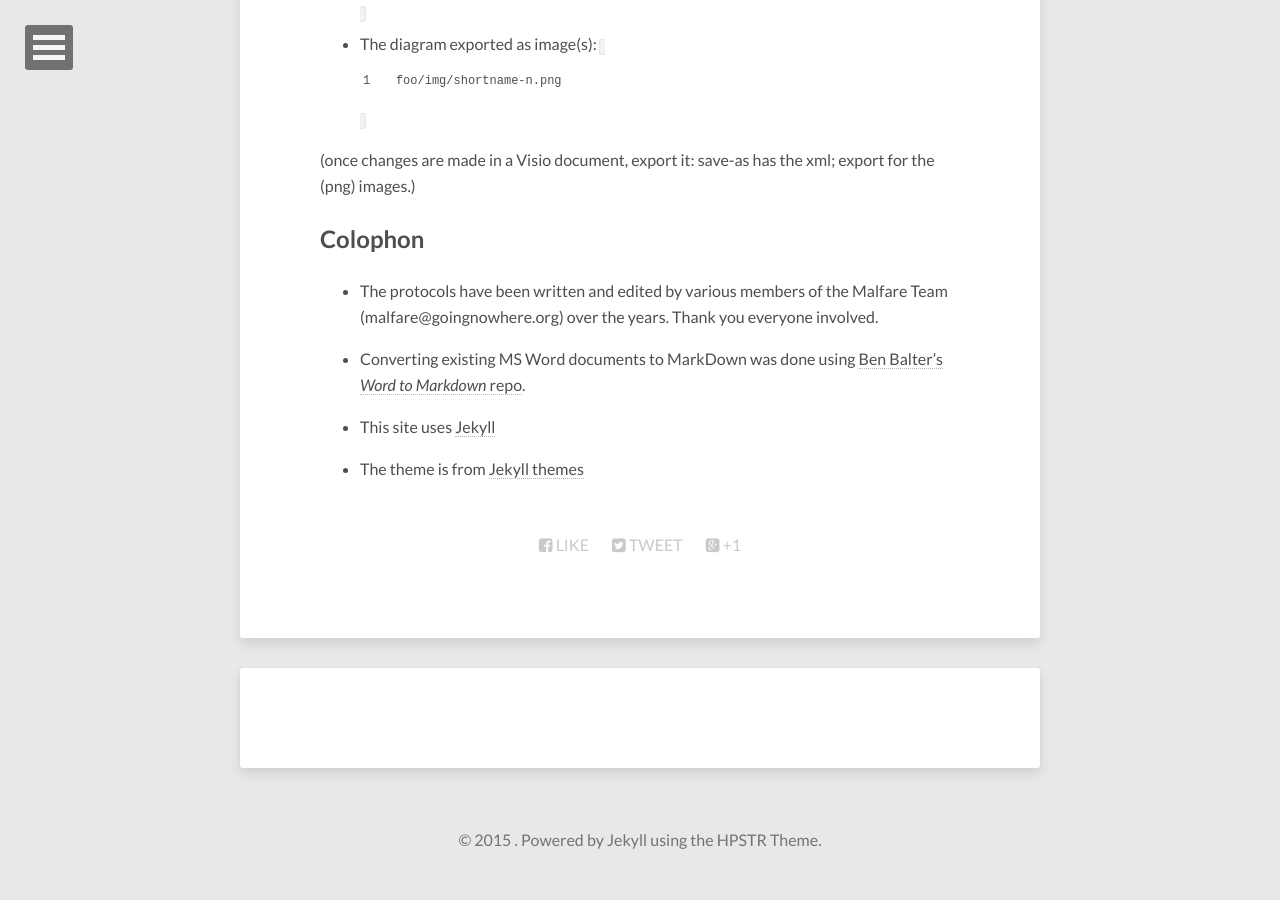
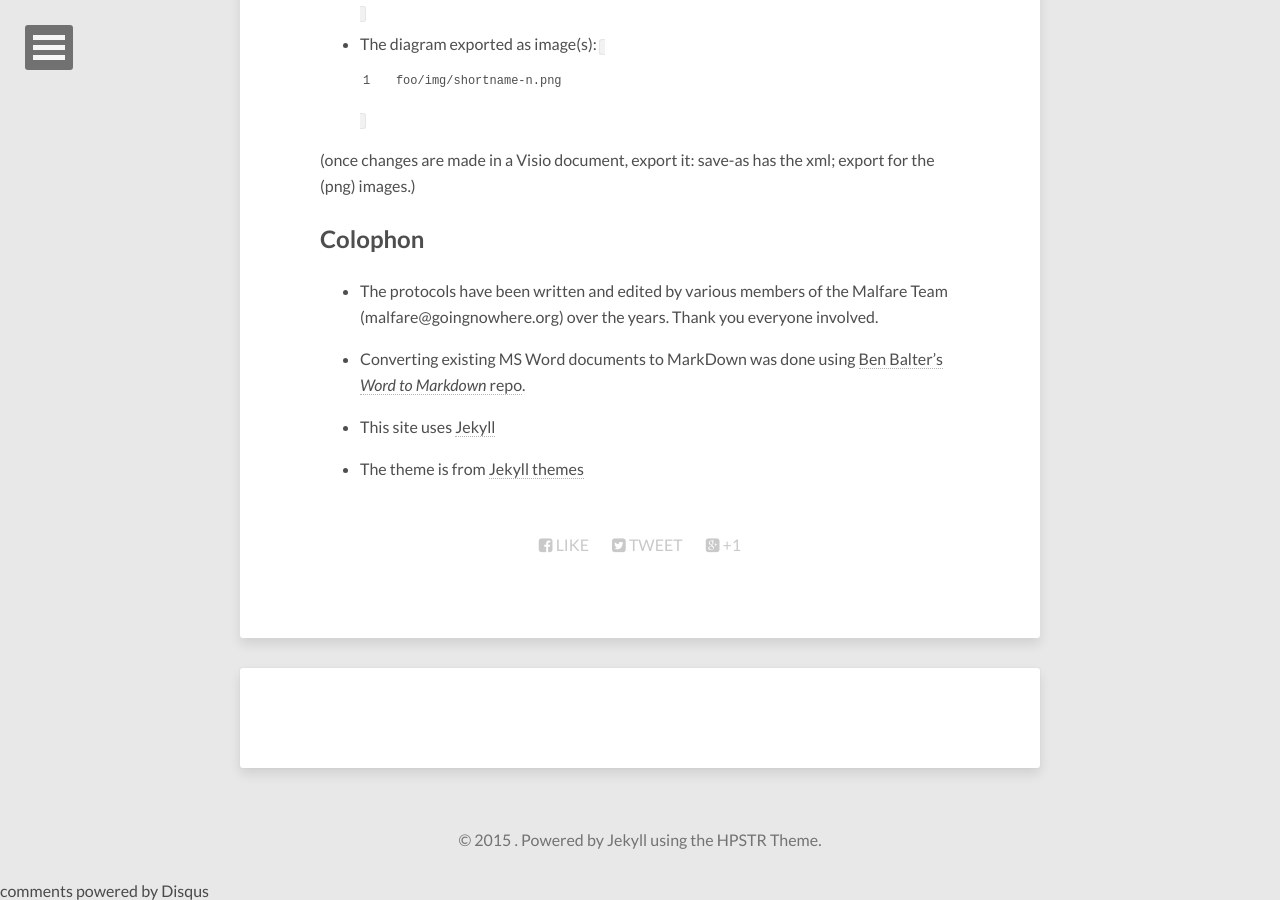
Before and after one commit to goingnowhere/malfare-protocols, a Jekyll site: the page built from index.md, in a window 1280 px wide and 900 px high, scrolled down 3913 px. Built offline with Jekyll 4.4.1, drawn with Linux system fonts in a browser that asks for light colours; nearby versions of some CDN libraries; comment, search, counter and statistics services are not loaded.

Commit message:
Adds disqus shortname to site + generalizes malfare/nowhere

```diff
--- a/_config.yml
+++ b/_config.yml
@@ -1,6 +1,6 @@
-title:            Malfare Protocols
-description:      Protocols and procedures for Malfare department
-#disqus_shortname: nowheremalfare
+title:            Nowhere Protocols
+description:      Protocols and procedures for the Nowhere festival
+disqus_shortname: nowhereprotocols
 reading_time:     false
 words_per_minute: 40
 # Your site's domain goes here (eg: //mmistakes.github.io, http://mademistakes.com, etc)
```
